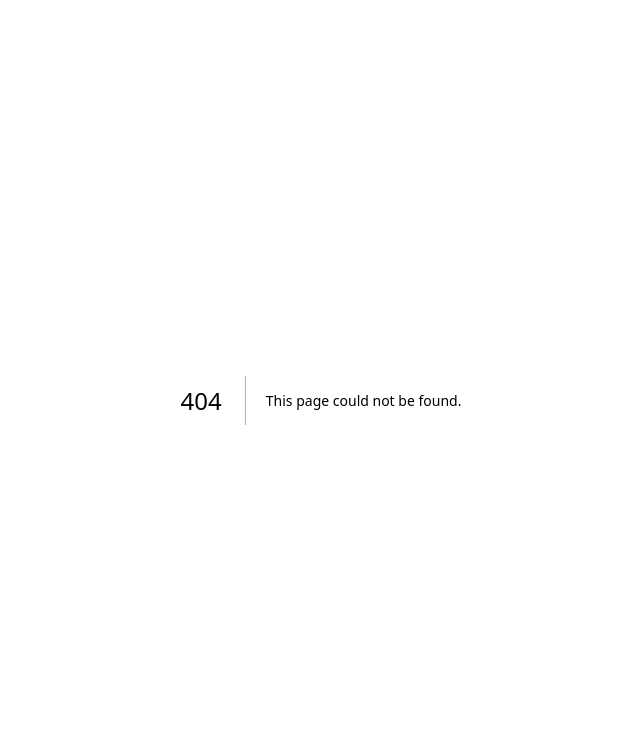
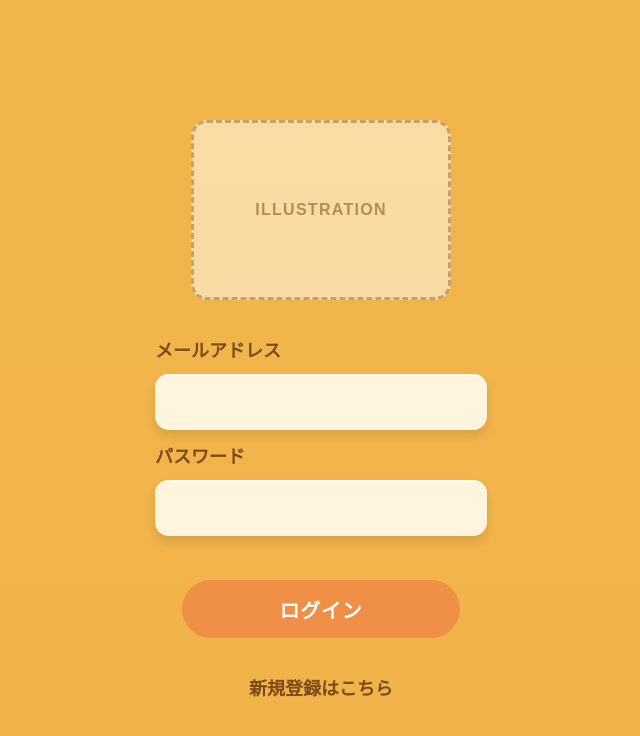
Before and after one commit to halt0413/jirou, a Next.js app in the folder apps/web/: page /login in a window 1280 px wide. Before the commit this address had no page. Shown: the top 736 px of the page, without its empty margins (319-959 px from the left). Built offline with nearby package versions, Linux system fonts and the light colour scheme.

Commit message:
feat: ログイン機能を実装し、フォームバリデーションを追加

```diff
--- a/apps/web/package.json
+++ b/apps/web/package.json
@@ -11,7 +11,9 @@
   "dependencies": {
     "next": "16.1.6",
     "react": "19.2.3",
-    "react-dom": "19.2.3"
+    "react-dom": "19.2.3",
+    "react-hook-form": "^7.51.0",
+    "zod": "^3.25.0"
   },
   "devDependencies": {
     "@types/node": "^20",
--- /dev/null
+++ b/apps/web/src/app/login/page.tsx
@@ -0,0 +1,5 @@
+import { LoginContainer } from "@/features/auth/components/LoginContainer";
+
+export default function LoginPage() {
+  return <LoginContainer />;
+}
--- /dev/null
+++ b/apps/web/src/features/auth/components/AuthButton/index.module.css
@@ -0,0 +1,30 @@
+.button {
+  margin-top: 32px;
+  height: 58px;
+  border: none;
+  border-radius: 999px;
+  font-size: 20px;
+  font-weight: 800;
+  letter-spacing: 0.04em;
+  color: #fff;
+  background: #ef9046;
+  box-shadow: none;
+  cursor: pointer;
+  width: 84%;
+  margin-left: auto;
+  margin-right: auto;
+}
+
+.button:disabled {
+  cursor: not-allowed;
+  opacity: 0.6;
+}
+
+.button:active {
+  transform: translateY(1px);
+  box-shadow: 0 6px 12px rgba(96, 36, 0, 0.2);
+}
+
+.button:focus-visible {
+  outline: none;
+}
--- /dev/null
+++ b/apps/web/src/features/auth/components/AuthButton/index.tsx
@@ -0,0 +1,29 @@
+import styles from "./index.module.css";
+
+type Props = {
+  children: React.ReactNode;
+  type?: "button" | "submit" | "reset";
+  disabled?: boolean;
+  form?: string;
+  onClick?: () => void;
+};
+
+export const AuthButton = ({
+  children,
+  type = "button",
+  disabled = false,
+  form,
+  onClick,
+}: Props) => {
+  return (
+    <button
+      type={type}
+      className={styles.button}
+      disabled={disabled}
+      form={form}
+      onClick={onClick}
+    >
+      {children}
+    </button>
+  );
+};
--- /dev/null
+++ b/apps/web/src/features/auth/components/LoginContainer/index.module.css
@@ -0,0 +1,48 @@
+.page {
+  min-height: 100vh;
+  background: linear-gradient(180deg, #f2b64b 0%, #f1b24a 100%);
+  display: flex;
+  justify-content: center;
+  padding-top: 64px;
+}
+
+.container {
+  width: min(380px, 100%);
+  padding: 48px 24px 56px;
+  display: flex;
+  flex-direction: column;
+  align-items: stretch;
+  gap: 18px;
+}
+
+.illustrationWrap {
+  display: flex;
+  justify-content: center;
+  margin: 8px 0 18px;
+}
+
+.illustration {
+  width: min(260px, 70vw);
+  height: 180px;
+  border-radius: 16px;
+  border: 3px dashed rgba(122, 74, 26, 0.4);
+  background: rgba(255, 245, 223, 0.6);
+  display: grid;
+  place-items: center;
+  font-weight: 800;
+  letter-spacing: 0.08em;
+  color: rgba(122, 74, 26, 0.55);
+}
+
+
+.link {
+  margin-top: 18px;
+  text-align: center;
+  font-size: 18px;
+  font-weight: 800;
+  color: #7a4a1a;
+}
+
+.link:hover {
+  text-decoration: underline;
+}
--- /dev/null
+++ b/apps/web/src/features/auth/components/LoginContainer/index.tsx
@@ -0,0 +1,32 @@
+"use client";
+
+import Link from "next/link";
+import { LoginForm } from "../LoginForm";
+import styles from "./index.module.css";
+
+const IllustrationPlaceholder = () => {
+  return (
+    //後からsvgに差し替える
+    <div className={styles.illustration} aria-hidden="true">
+      ILLUSTRATION
+    </div>
+  );
+};
+
+export const LoginContainer = () => {
+  return (
+    <div className={styles.page}>
+      <div className={styles.container}>
+        <div className={styles.illustrationWrap}>
+          <IllustrationPlaceholder />
+        </div>
+
+        <LoginForm />
+
+        <Link href="/register" className={styles.link}>
+          新規登録はこちら
+        </Link>
+      </div>
+    </div>
+  );
+};
--- /dev/null
+++ b/apps/web/src/features/auth/components/LoginForm/index.module.css
@@ -0,0 +1,39 @@
+.form {
+  display: flex;
+  flex-direction: column;
+  gap: 12px;
+}
+
+.label {
+  font-size: 18px;
+  font-weight: 900;
+  color: #7a4a1a;
+}
+
+.input {
+  width: 100%;
+  height: 56px;
+  padding: 0 16px;
+  border-radius: 14px;
+  border: none;
+  background: #fff5df;
+  font-size: 16px;
+  color: #3b2b18;
+  box-shadow: inset 0 2px 0 rgba(255, 255, 255, 0.7),
+    0 6px 10px rgba(60, 36, 12, 0.12);
+}
+
+.input::placeholder {
+  color: rgba(59, 43, 24, 0.4);
+}
+
+.input:focus-visible {
+  outline: none;
+}
+
+.error {
+  margin: -6px 0 6px;
+  font-size: 13px;
+  font-weight: 700;
+  color: #8a2b0a;
+}
--- /dev/null
+++ b/apps/web/src/features/auth/components/LoginForm/index.tsx
@@ -0,0 +1,83 @@
+"use client";
+
+import type { FieldErrors, Resolver } from "react-hook-form";
+import { useForm } from "react-hook-form";
+import { AuthButton } from "@/features/auth/components/AuthButton";
+import styles from "./index.module.css";
+import { loginSchema, type LoginFormValues } from "../../types";
+
+export const LoginForm = () => {
+  const resolver: Resolver<LoginFormValues> = async (values) => {
+    const result = loginSchema.safeParse(values);
+    if (result.success) {
+      return { values: result.data, errors: {} };
+    }
+
+    const errors: FieldErrors<LoginFormValues> = {};
+    for (const issue of result.error.issues) {
+      const field = issue.path[0];
+      if (!field || errors[field as keyof LoginFormValues]) {
+        continue;
+      }
+      errors[field as keyof LoginFormValues] = {
+        type: issue.code,
+        message: issue.message,
+      };
+    }
+
+    return { values: {}, errors };
+  };
+
+  const {
+    register,
+    handleSubmit,
+    formState: { errors },
+  } = useForm<LoginFormValues>({
+    defaultValues: {
+      email: "",
+      password: "",
+    },
+    mode: "onSubmit",
+    resolver,
+  });
+
+  const onSubmit = (values: LoginFormValues) => {
+    console.log("login", values);
+  };
+
+  return (
+    <form className={styles.form} onSubmit={handleSubmit(onSubmit)}>
+      <label className={styles.label} htmlFor="email">
+        メールアドレス
+      </label>
+      <input
+        id="email"
+        type="email"
+        className={styles.input}
+        autoComplete="email"
+        {...register("email")}
+      />
+      {errors.email ? (
+        <p className={styles.error}>{errors.email.message}</p>
+      ) : null}
+
+      <label className={styles.label} htmlFor="password">
+        パスワード
+      </label>
+      <input
+        id="password"
+        type="password"
+        className={styles.input}
+        autoComplete="current-password"
+        {...register("password")}
+      />
+      {errors.password ? (
+        <p className={styles.error}>{errors.password.message}</p>
+      ) : null}
+
+      <AuthButton type="submit">
+        ログイン
+      </AuthButton>
+    </form>
+  );
+};
--- /dev/null
+++ b/apps/web/src/features/auth/types.ts
@@ -0,0 +1,14 @@
+import { z } from "zod";
+
+export const loginSchema = z.object({
+  email: z
+    .string()
+    .min(1, "メールアドレスを入力してください")
+    .email("メールアドレスの形式で入力してください"),
+  password: z
+    .string()
+    .min(1, "パスワードを入力してください")
+    .min(6, "6文字以上で入力してください"),
+});
+
+export type LoginFormValues = z.infer<typeof loginSchema>;
```
Also changed, not shown: 1 other file (tests, documents, lock files or other folders).
